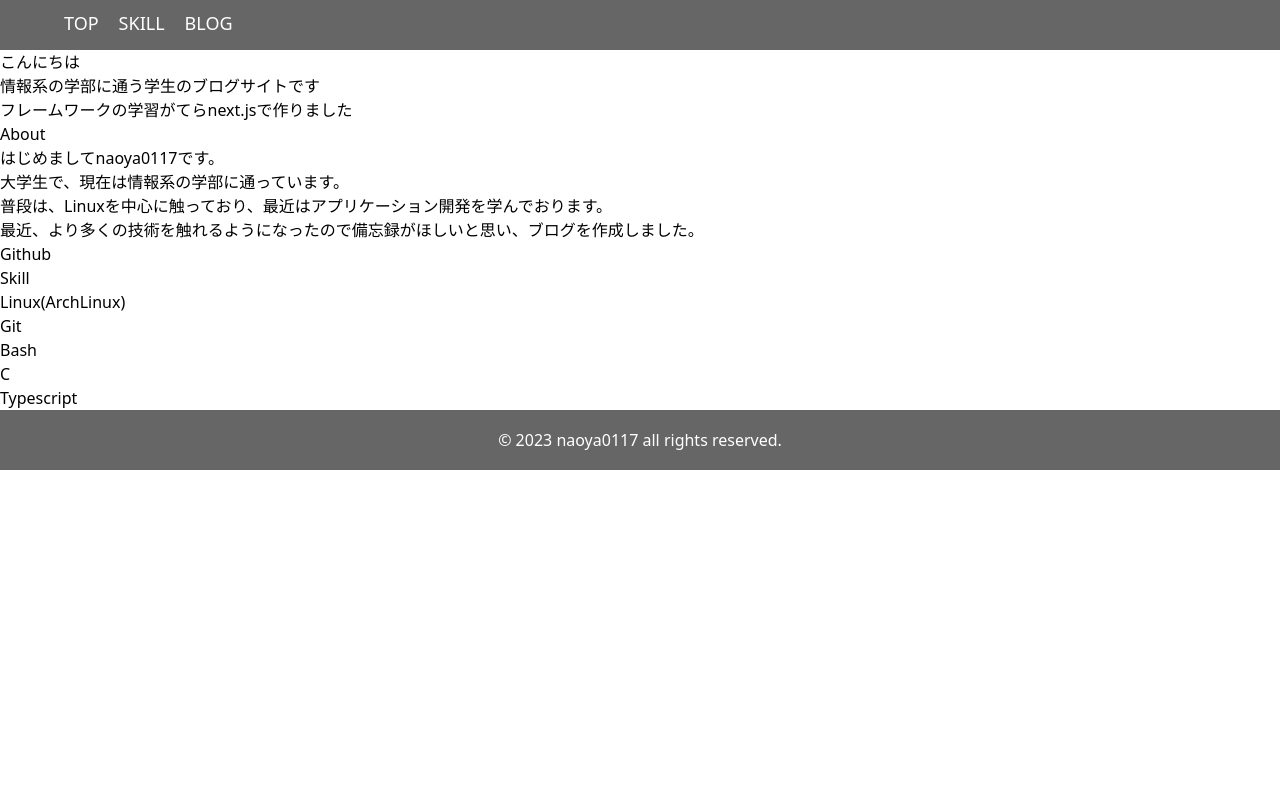
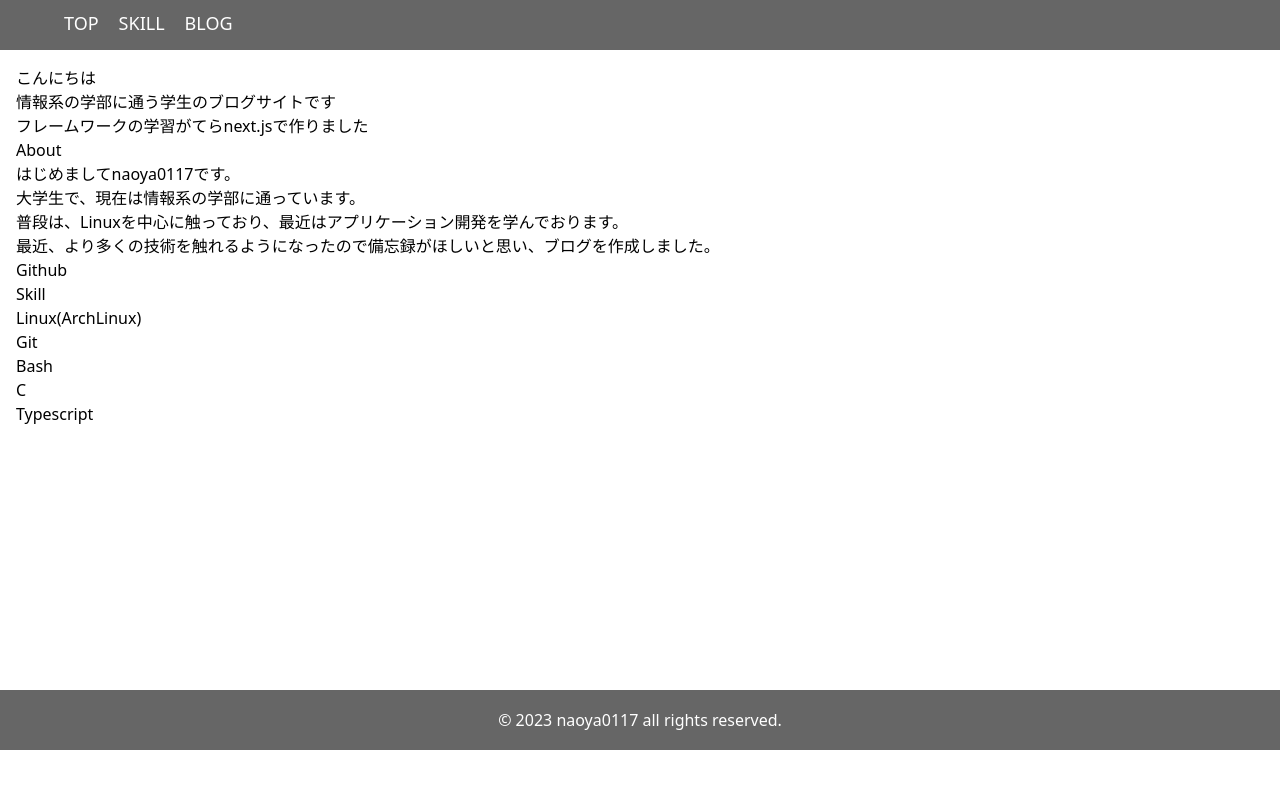
Before and after one commit to naoya0117/nextjs_portfolio, a Next.js app in the folder src/: page / in a window 1280 px wide. Shown: the top 788 px of the page. Built offline with nearby package versions, Linux system fonts and the light colour scheme.

Commit message:
cssの調整

```diff
--- a/src/pages/index.tsx
+++ b/src/pages/index.tsx
@@ -3,10 +3,11 @@ import Link from 'next/link'
 
 export default function Home() {
   return (
-    <nav>
+    <div>
       <Head>
         <title>naoya0117</title>
       </Head>
+      <main>
         <h1>こんにちは</h1>
         <p>情報系の学部に通う学生のブログサイトです</p>
         <p>フレームワークの学習がてらnext.jsで作りました</p>
@@ -24,6 +25,7 @@ export default function Home() {
           <li>C</li>
           <li>Typescript</li>
         </ul>
-    </nav>
+      </main>
+    </div>
   )
 }
--- a/src/styles/globals.css
+++ b/src/styles/globals.css
@@ -10,12 +10,19 @@
 
 @media (prefers-color-scheme: dark) {
   :root {
-    --foreground-rgb: 255, 255, 255;
-    --background-start-rgb: 0, 0, 0;
-    --background-end-rgb: 0, 0, 0;
+    --foreground-rgb: 0, 0, 0;
+    --background-start-rgb: 255, 255, 255;
+    --background-end-rgb: 255, 255, 255;
   }
 }
 
 body {
   color: rgb(var(--foreground-rgb));
 }
+
+main {
+  padding: 1rem ;
+  display: flex;
+  flex-direction: column;
+  min-height: 80vh;
+}
```
Lines whose indentation alone changed are shown as unchanged.
